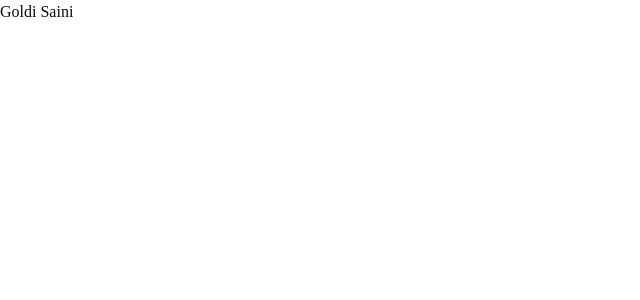
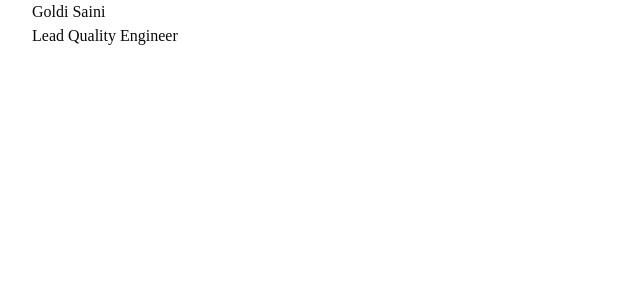
Before and after one commit to GoldiSaini/portfolio, a Next.js app: page / in a window 1280 px wide. Shown: the top 300 px of the page, without its empty margins (0-640 px from the left). Built offline with nearby package versions, Linux system fonts and the light colour scheme.

Commit message:
Add reusable Container component

```diff
--- a/app/page.tsx
+++ b/app/page.tsx
@@ -1,7 +1,12 @@
+import Container from "@/components/common/Container";
+
 export default function Home() {
   return (
     <main>
-      <h1>Goldi Saini</h1>
+      <Container>
+        <h1>Goldi Saini</h1>
+        <p>Lead Quality Engineer</p>
+      </Container>
     </main>
   );
 }
--- /dev/null
+++ b/components/common/Container.tsx
@@ -0,0 +1,18 @@
+/**
+ * Container Component
+ *
+ * This component keeps all pages aligned
+ * with the same maximum width.
+ */
+
+type ContainerProps = {
+  children: React.ReactNode;
+};
+
+export default function Container({ children }: ContainerProps) {
+  return (
+    <div className="mx-auto max-w-7xl px-6 lg:px-8">
+      {children}
+    </div>
+  );
+}
```
